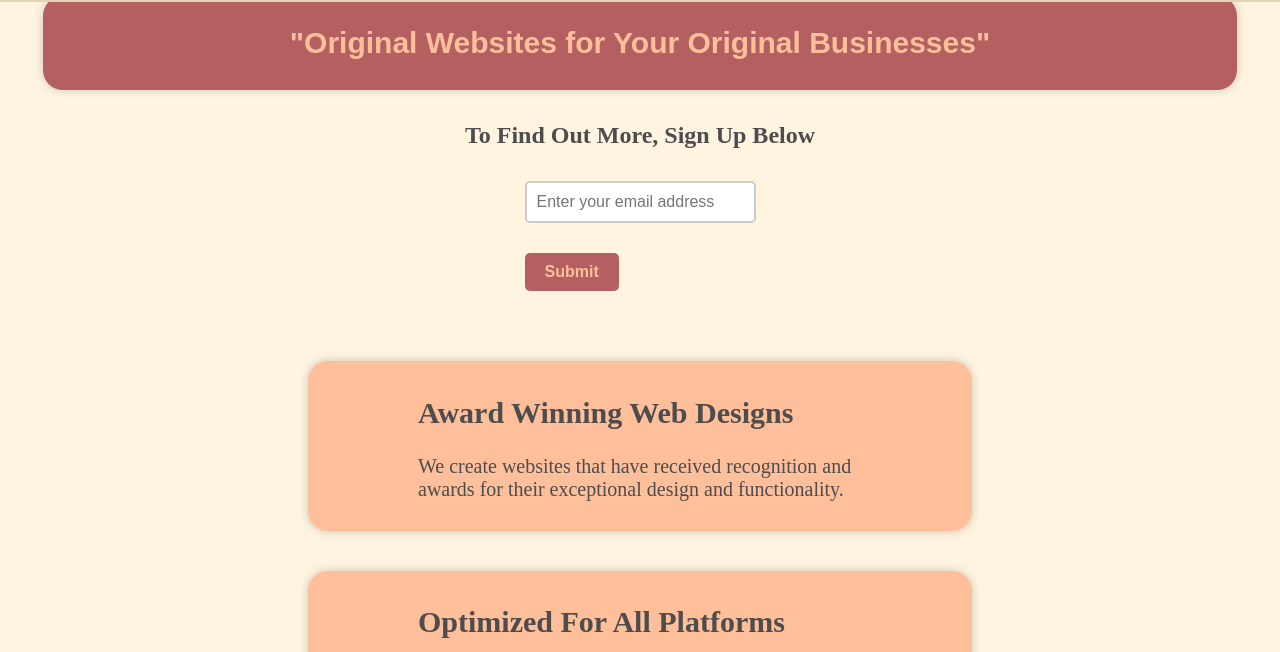
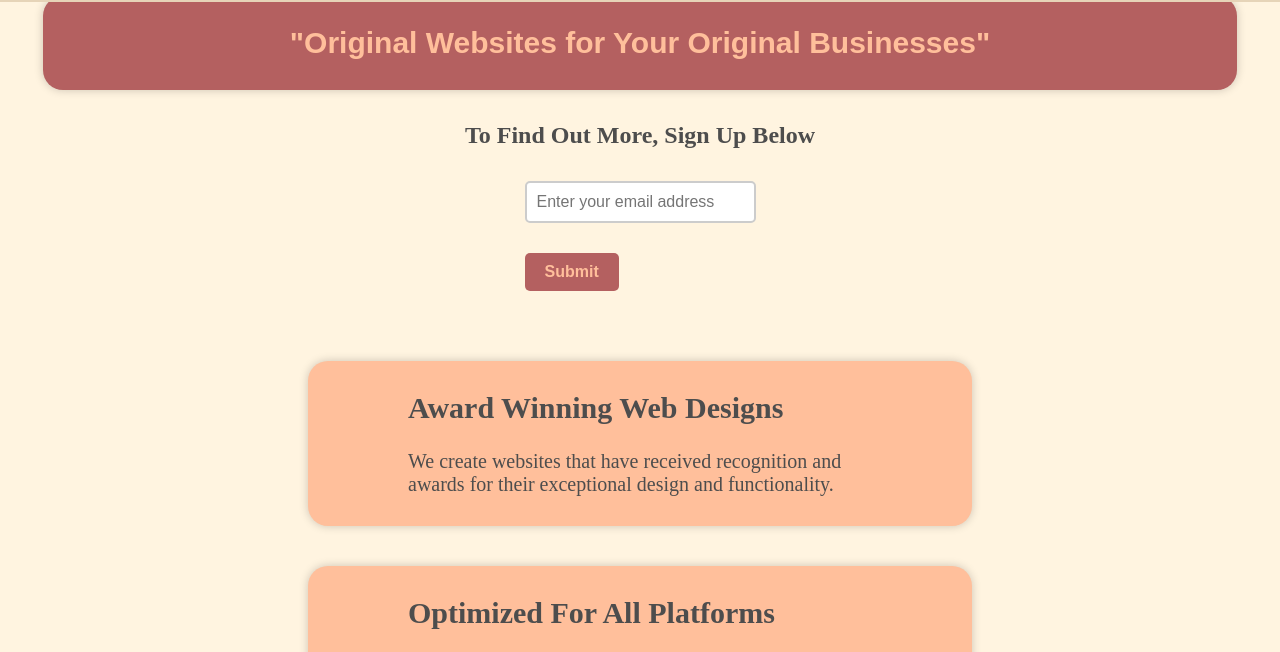
Before and after one commit to daniellee1028/original-websites-page, a plain HTML site: page index.html in a window 1280 px wide. Shown: the part 92-744 px from the top of the page. Drawn offline with Linux system fonts and the light colour scheme.

Commit message:
Updated margins on .desc

```diff
--- a/styles.css
+++ b/styles.css
@@ -151,7 +151,8 @@ input[type="submit"] {
 .desc {
   background-color: #FFBF9B;
   color: #FFBF9B;
-  padding: 10px;
+  padding-bottom: 10px;
+  padding-top: 10px;
   border-radius: 20px;
   box-shadow: 0 0 10px rgba(0, 0, 0, 0.2);
   margin-right: 300px;
@@ -166,6 +167,7 @@ h2 {
   color: #4D4D4D;
   font-size: 30px;
   padding-left: 100px;
+  margin-top: 20px;
 }
 
 p {
@@ -173,6 +175,7 @@ p {
   font-size: 20px;
   color: #4D4D4D;
   padding-right: 100px;
+  margin-bottom: 20px;
 }
 
 .form-group {
```
